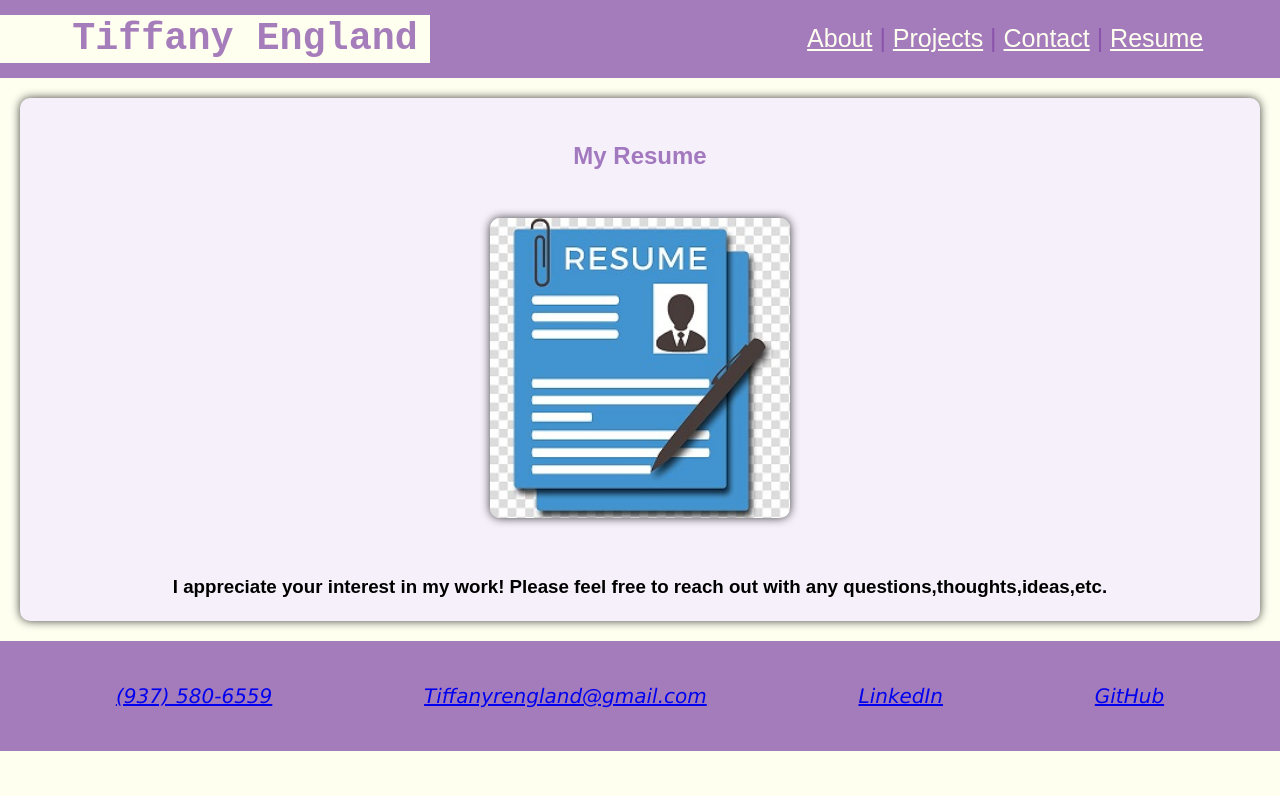
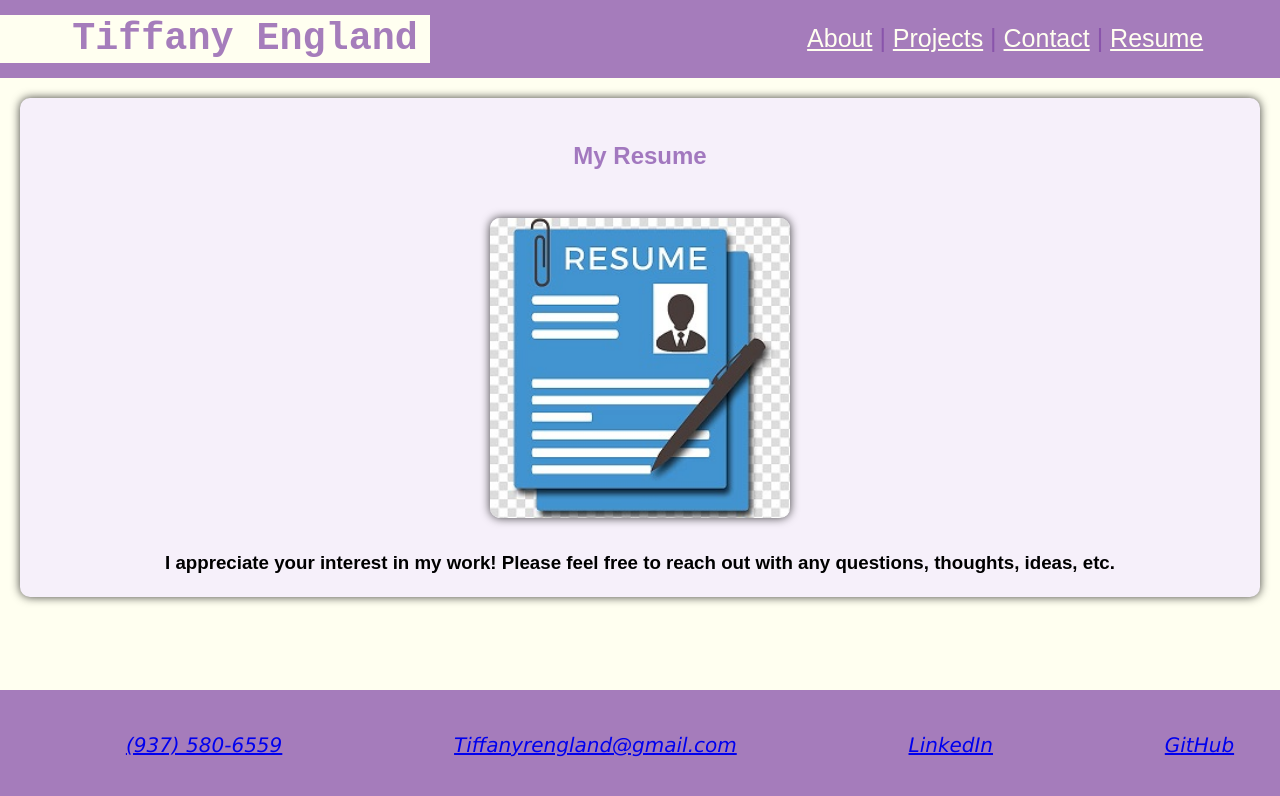
Before and after one commit to Trengland/React-Portfolio, a React (Create React App) app: page /react-portfolio/resume in a window 1280 px wide. Shown: the top 796 px of the page. Built offline with nearby package versions, Linux system fonts and the light colour scheme.

Commit message:
updated footer, links, resume & projects

```diff
--- a/package.json
+++ b/package.json
@@ -9,6 +9,7 @@
     "@testing-library/react": "^13.4.0",
     "@testing-library/user-event": "^13.5.0",
     "gh-pages": "^5.0.0",
+    "nodemailer": "^6.9.4",
     "react": "^18.2.0",
     "react-dom": "^18.2.0",
     "react-router-dom": "^6.13.0",
--- a/public/index.html
+++ b/public/index.html
@@ -24,7 +24,7 @@
       work correctly both with client-side routing and a non-root public URL.
       Learn how to configure a non-root public URL by running `npm run build`.
     -->
-    <title>React App</title>
+    <title>Tiffany England</title>
   </head>
   <body>
     <noscript>You need to enable JavaScript to run this app.</noscript>
--- a/src/components/about/about.js
+++ b/src/components/about/about.js
@@ -22,7 +22,7 @@ function About() {
         <br></br>
         <br></br>
         <br></br>
-       <strong>Check out my <a href='/projects' >Projects</a> page and feel free to reach out with any questions, proposals, ideas, etc.</strong></p>
+       <strong>Check out my <a href='react-portfolio/projects' >Projects</a> page and feel free to reach out with any questions, proposals, ideas, etc.</strong></p>
     </div>
     <br></br>
   </section>
--- a/src/components/contact/contact.js
+++ b/src/components/contact/contact.js
@@ -72,7 +72,7 @@ function Contact() {
         </div>
       </section>
 
-      <form
+      {/* <form
         id="form"
         onSubmit={(e) => {
           handleSubmit(e);
@@ -118,7 +118,7 @@ function Contact() {
         {messageError && <p className="error">{messageError}</p>}
 
         <button type="submit">Submit</button>
-      </form>
+      </form> */}
     </div>
   );
 }
--- a/src/components/footer/style.css
+++ b/src/components/footer/style.css
@@ -1,5 +1,4 @@
 footer {
-    padding: 15px 6% 15px 0;
     display:flex;
     flex-direction: column;
     justify-content: center;
@@ -19,4 +18,7 @@ footer {
     display: flex;
     justify-content: space-between;
     padding: 40px;
+    position: fixed;
+    bottom: 0;
+    width: 100%;
 }
--- a/src/components/resume/resume.js
+++ b/src/components/resume/resume.js
@@ -1,22 +1,22 @@
-import React from 'react'
-import './style.css'
-import resume from '../../images/icon-256x256.jpg'
-
+import React from 'react';
+import './style.css';
+import resume from '../../images/icon-256x256.jpg';
 
 function Resume() {
+  const resumeUrl = 'https://docs.google.com/document/d/1HBI5CIlyqa3DUOjmyjcGz5Um0SZGufHfpi0wl4p6W1M/edit?usp=sharing';
+
   return (
-    <div id="resume" >
+    <div id="resume">
       <h2>My Resume</h2>
-      <br></br>
-    <a rel="noreferrer" target="_blank">
-      <img id="resumeImg" src={resume}/>
-      <br></br>
-      <br></br>
+      <br />
+      <a href={resumeUrl} target="_blank" rel="noreferrer">
+        <img id="resumeImg" src={resume} alt="Resume" />
       </a>
-      <br></br>
-      <h3>I appreciate your interest in my work! Please feel free to reach out with any questions,thoughts,ideas,etc.</h3>
+      <br />
+      <br />
+      <h3>I appreciate your interest in my work! Please feel free to reach out with any questions, thoughts, ideas, etc.</h3>
     </div>
-  )
+  );
 }
 
-export default Resume
+export default Resume;
```
Also changed, not shown: 1 other file (tests, documents, lock files or other folders).
